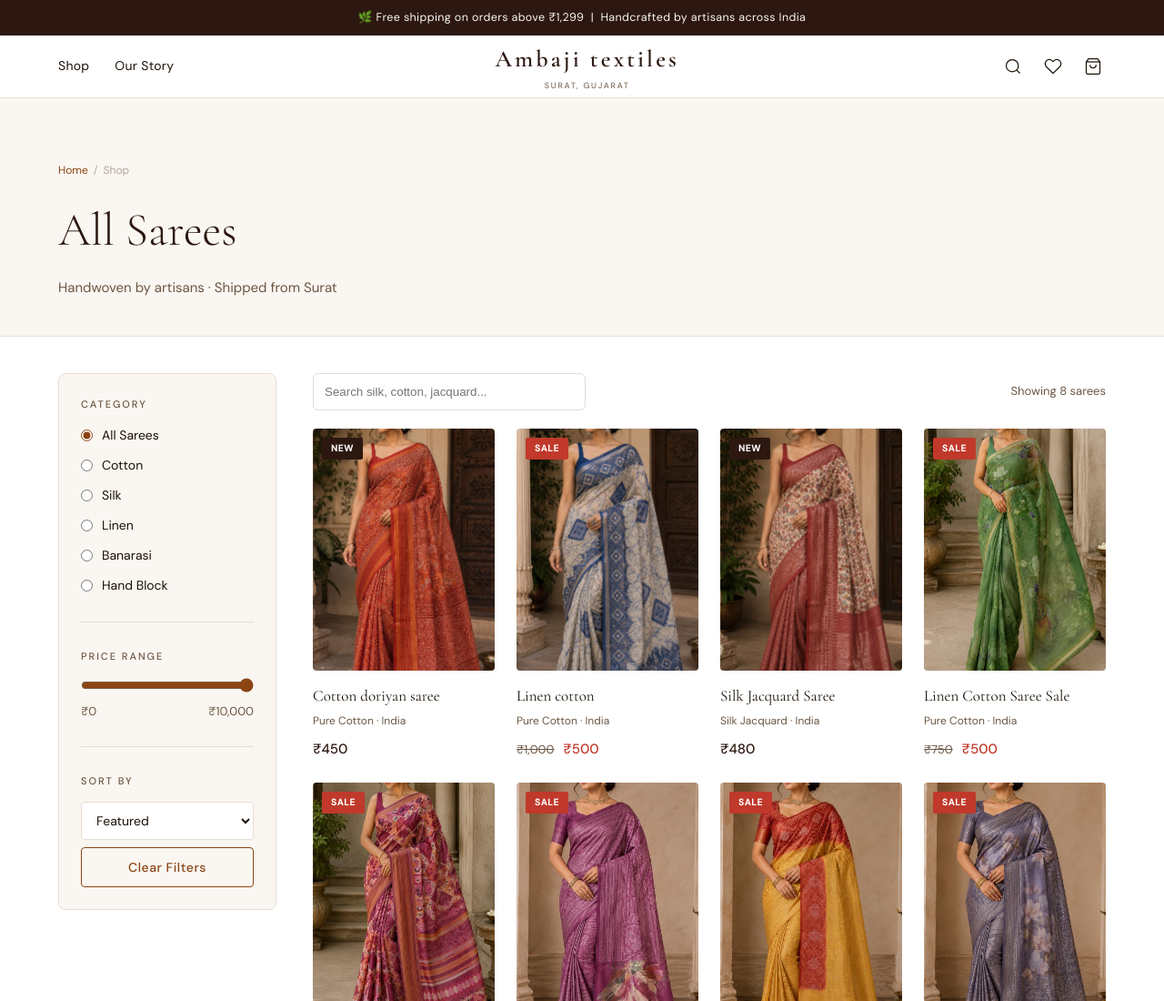
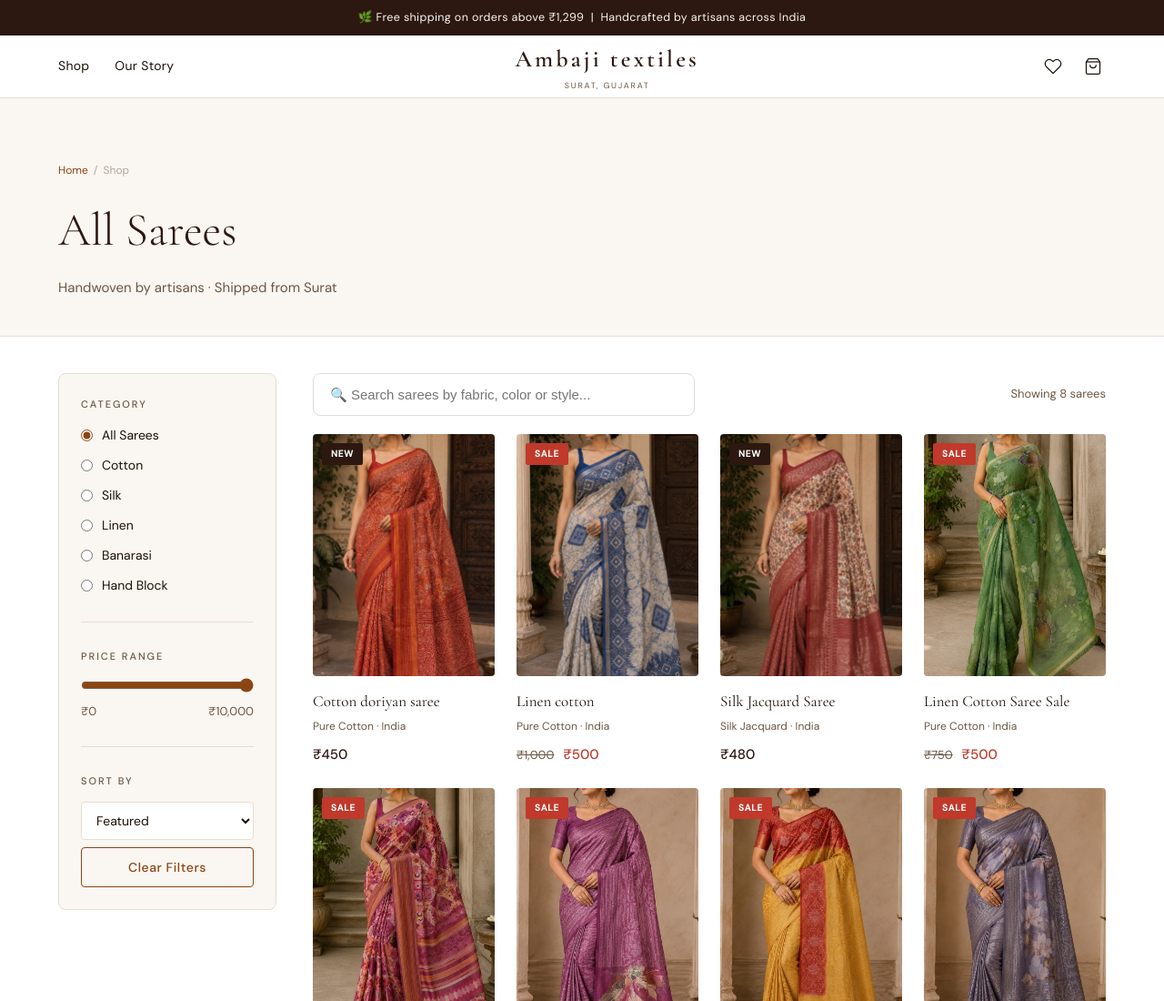
Before and after one commit to PareekChetan/ambaji-textiles, a plain HTML site: page pages/shop.html in a window 1280 px wide. Shown: the top 1100 px of the page at 91% size. Drawn offline with nearby package versions, Linux system fonts and the light colour scheme.

Commit message:
done something

```diff
--- a/pages/shop.html
+++ b/pages/shop.html
@@ -26,9 +26,7 @@
       <span class="logo-sub">Surat, Gujarat</span>
     </a>
     <div class="header-actions">
-      <a href="search.html" class="icon-btn">
-        <svg width="20" height="20" viewBox="0 0 24 24" fill="none" stroke="currentColor" stroke-width="1.5"><circle cx="11" cy="11" r="8"/><path d="M21 21l-4.35-4.35"/></svg>
-      </a>
+
       <a href="wishlist.html" class="icon-btn">
         <svg width="20" height="20" viewBox="0 0 24 24" fill="none" stroke="currentColor" stroke-width="1.5"><path d="M20.84 4.61a5.5 5.5 0 0 0-7.78 0L12 5.67l-1.06-1.06a5.5 5.5 0 0 0-7.78 7.78l1.06 1.06L12 21.23l7.78-7.78 1.06-1.06a5.5 5.5 0 0 0 0-7.78z"/></svg>
       </a>
@@ -99,12 +97,12 @@
   <!-- PRODUCT LISTING -->
   <main class="shop-main">
     <div class="shop-toolbar">
-  <input
-    type="text"
-    id="searchInput"
-    placeholder="Search silk, cotton, jacquard..."
-    style="padding:12px;width:300px;border:1px solid #ddd;border-radius:6px;"
-  >
+ <input
+  type="text"
+  id="searchInput"
+  placeholder="🔍 Search sarees by fabric, color or style..."
+  style="padding:14px 18px;width:420px;border:1px solid #ddd;border-radius:8px;font-size:15px;"
+>
 
   <p class="result-count" id="resultCount">
     Showing all 8 sarees
```
Also changed, not shown: index.html (+1 -3 lines).
